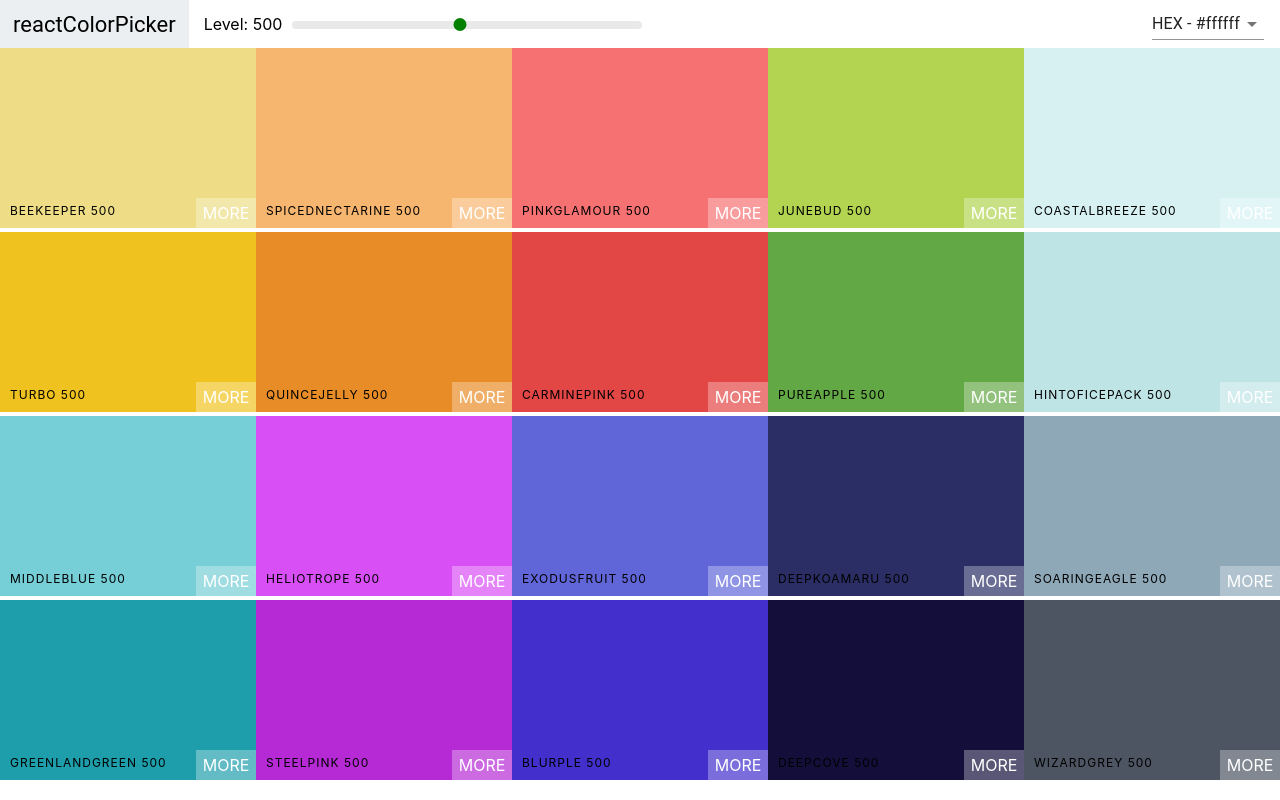
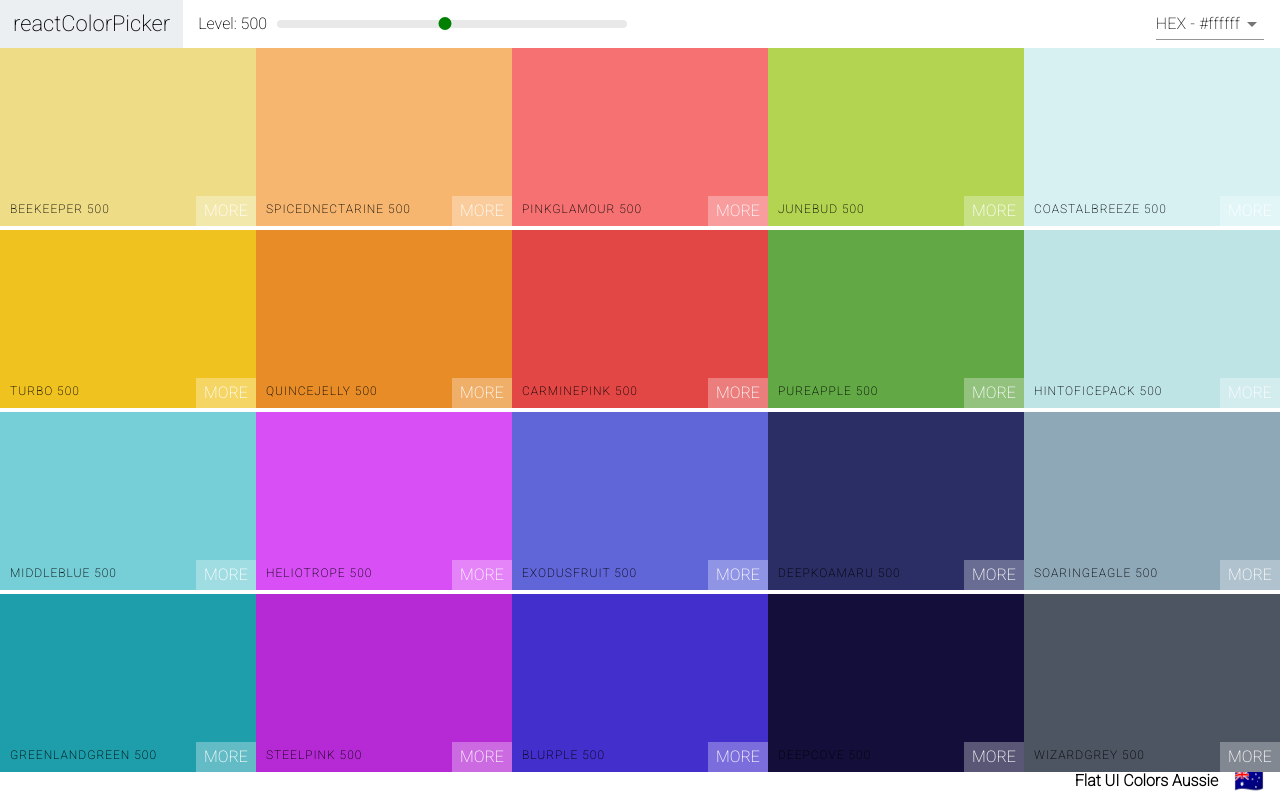
Before and after one commit to filfran/react-color-app, a React (Create React App) app: page / in a window 1280 px wide. Built offline with nearby package versions, Linux system fonts and the light colour scheme.

Commit message:
add palette footer

```diff
--- a/src/Palette.css
+++ b/src/Palette.css
@@ -1,5 +1,7 @@
 .Palette {
   height: 100vh;
+  display: flex;
+  flex-direction: column;
 }
 
 .Palette-colors {
@@ -16,3 +18,17 @@
   margin-left: auto;
   margin-right: 1rem;
 }
+
+.Palette-footer {
+  background-color: white;
+  height: 5vh;
+  display: flex;
+  justify-content: flex-end;
+  align-items: center;
+  font-weight: bold;
+}
+
+.emoji {
+  font-size: 1.5rem;
+  margin: 0 1rem;
+}
--- a/src/Palette.js
+++ b/src/Palette.js
@@ -22,7 +22,11 @@ class Palette extends Component {
   render() {
     const ColorBoxes = this.props.palette.colors[this.state.level].map(
       (color) => (
-        <ColorBox background={color[this.state.format]} name={color.name} />
+        <ColorBox
+          background={color[this.state.format]}
+          name={color.name}
+          key={color.id}
+        />
       )
     );
     return (
@@ -33,6 +37,10 @@ class Palette extends Component {
           handleChange={this.changeFormat}
         />
         <div className="Palette-colors">{ColorBoxes}</div>
+        <footer className="Palette-footer">
+          {this.props.palette.paletteName}{" "}
+          <span className="emoji">{this.props.palette.emoji}</span>
+        </footer>
       </div>
     );
   }
--- a/src/index.css
+++ b/src/index.css
@@ -1,13 +1,11 @@
+@import url("https://fonts.googleapis.com/css2?family=Roboto:wght@200&display=swap");
+
 body {
   margin: 0;
-  font-family: -apple-system, BlinkMacSystemFont, 'Segoe UI', 'Roboto', 'Oxygen',
-    'Ubuntu', 'Cantarell', 'Fira Sans', 'Droid Sans', 'Helvetica Neue',
-    sans-serif;
-  -webkit-font-smoothing: antialiased;
-  -moz-osx-font-smoothing: grayscale;
+  font-family: "Roboto", cursive;
 }
 
 code {
-  font-family: source-code-pro, Menlo, Monaco, Consolas, 'Courier New',
+  font-family: source-code-pro, Menlo, Monaco, Consolas, "Courier New",
     monospace;
 }
```
Also changed, not shown: src/index.js (+6 -6 lines).
